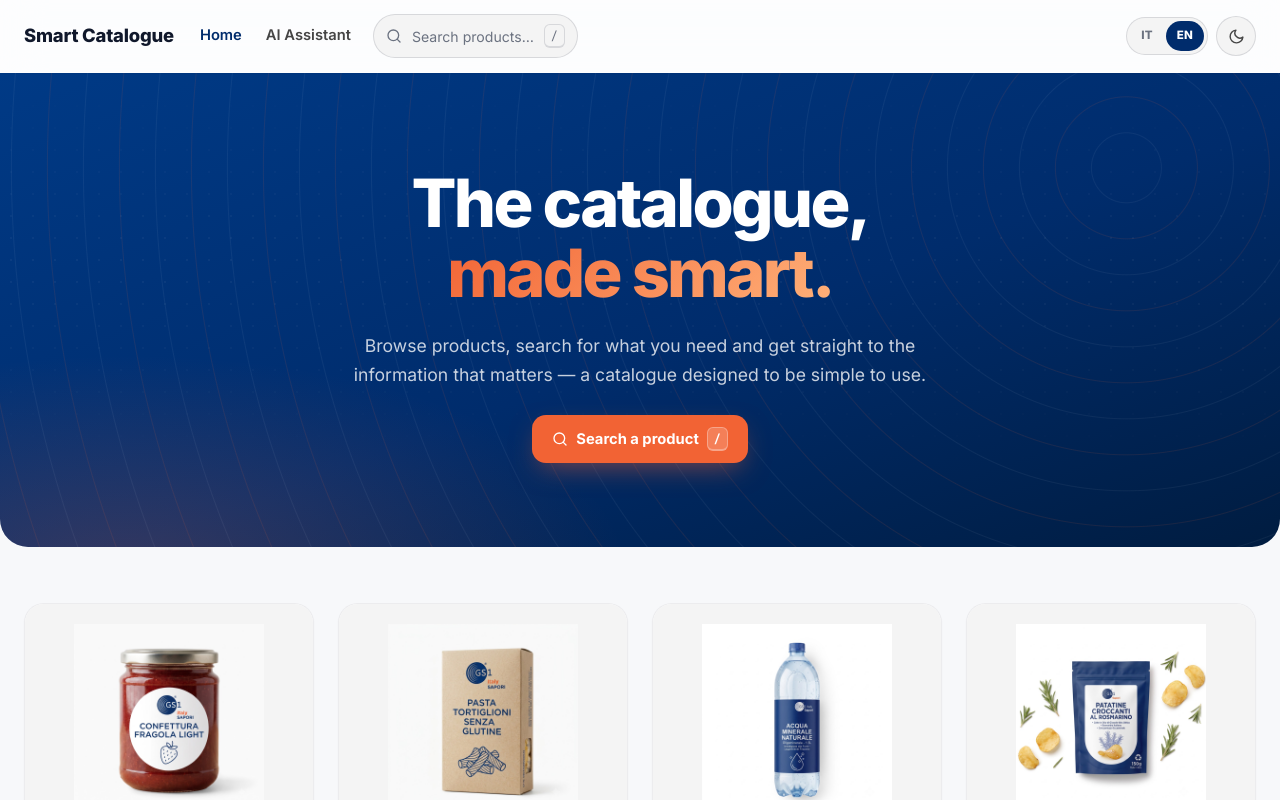
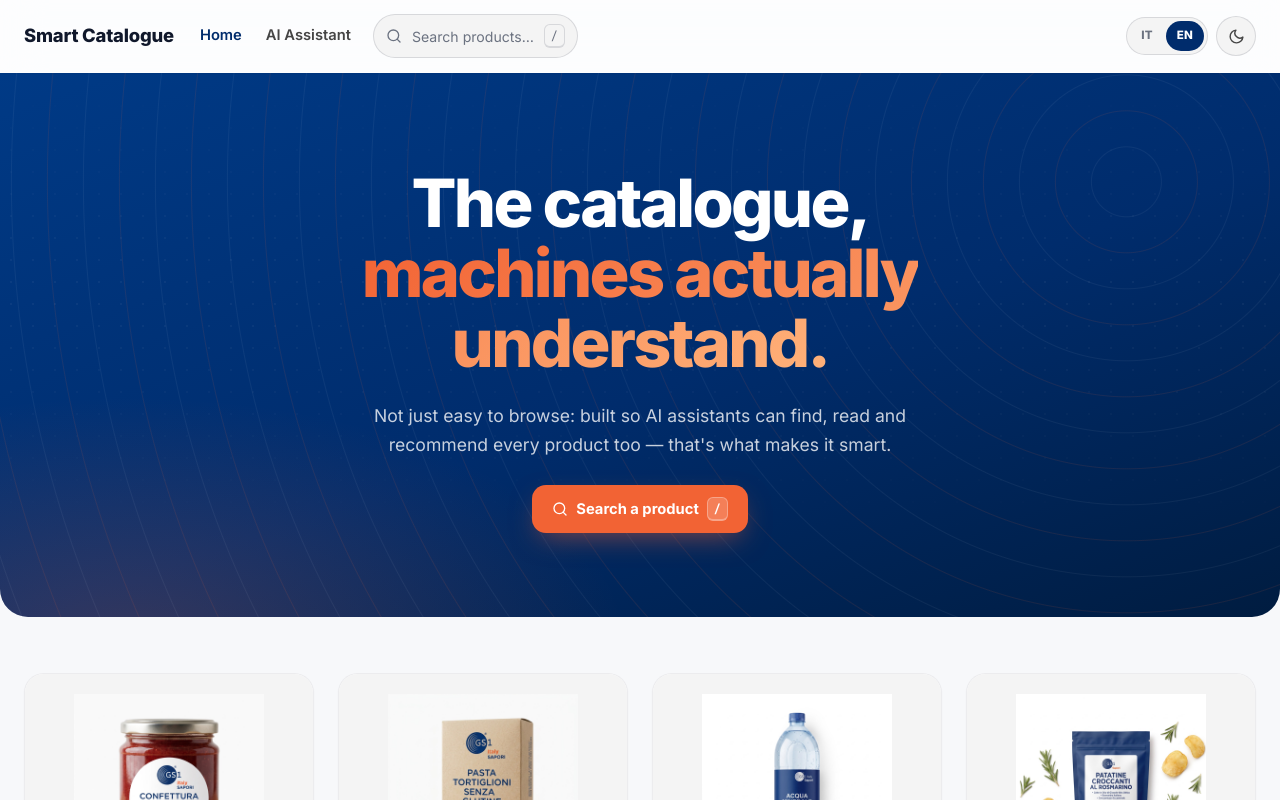
Before and after one commit to marcoruberto-gs1it/gs1-italy-dpp, an Angular app: page / in a window 1280 px wide. Shown: the top 800 px of the page. Built offline with nearby package versions, Linux system fonts and the light colour scheme.

Commit message:
Riscrive il copy della hero: comunica la scoperta anche da parte delle AI
Il claim "reso intelligente" non spiegava perché il catalogo è smart. Il nuovo copy lo lega
esplicitamente al fatto che i prodotti sono organizzati per essere trovati e letti non solo
sfogliando ma anche dagli assistenti AI.

```diff
--- a/src/app/i18n/translations.ts
+++ b/src/app/i18n/translations.ts
@@ -18,9 +18,9 @@ export const TRANSLATIONS = {
     },
     hero: {
       titleLine1: 'Il catalogo,',
-      titleHighlight: 'reso intelligente.',
+      titleHighlight: 'che le macchine capiscono.',
       subtitle:
-        'Sfoglia i prodotti, cerca quello che ti serve e trova subito le informazioni che contano — un catalogo pensato per essere semplice da usare.',
+        'Non solo bello da sfogliare: organizzato perché anche gli assistenti AI possano trovare, leggere e consigliare ogni prodotto. È questo che lo rende smart.',
       pageTitle: 'Catalogo Smart',
       searchCta: 'Cerca un prodotto',
       noProducts: 'Nessun prodotto disponibile al momento.',
@@ -77,8 +77,8 @@ export const TRANSLATIONS = {
     },
     hero: {
       titleLine1: 'The catalogue,',
-      titleHighlight: 'made smart.',
-      subtitle: 'Browse products, search for what you need and get straight to the information that matters — a catalogue designed to be simple to use.',
+      titleHighlight: 'machines actually understand.',
+      subtitle: 'Not just easy to browse: built so AI assistants can find, read and recommend every product too — that\'s what makes it smart.',
       pageTitle: 'Smart Catalogue',
       searchCta: 'Search a product',
       noProducts: 'No products available right now.',
```
